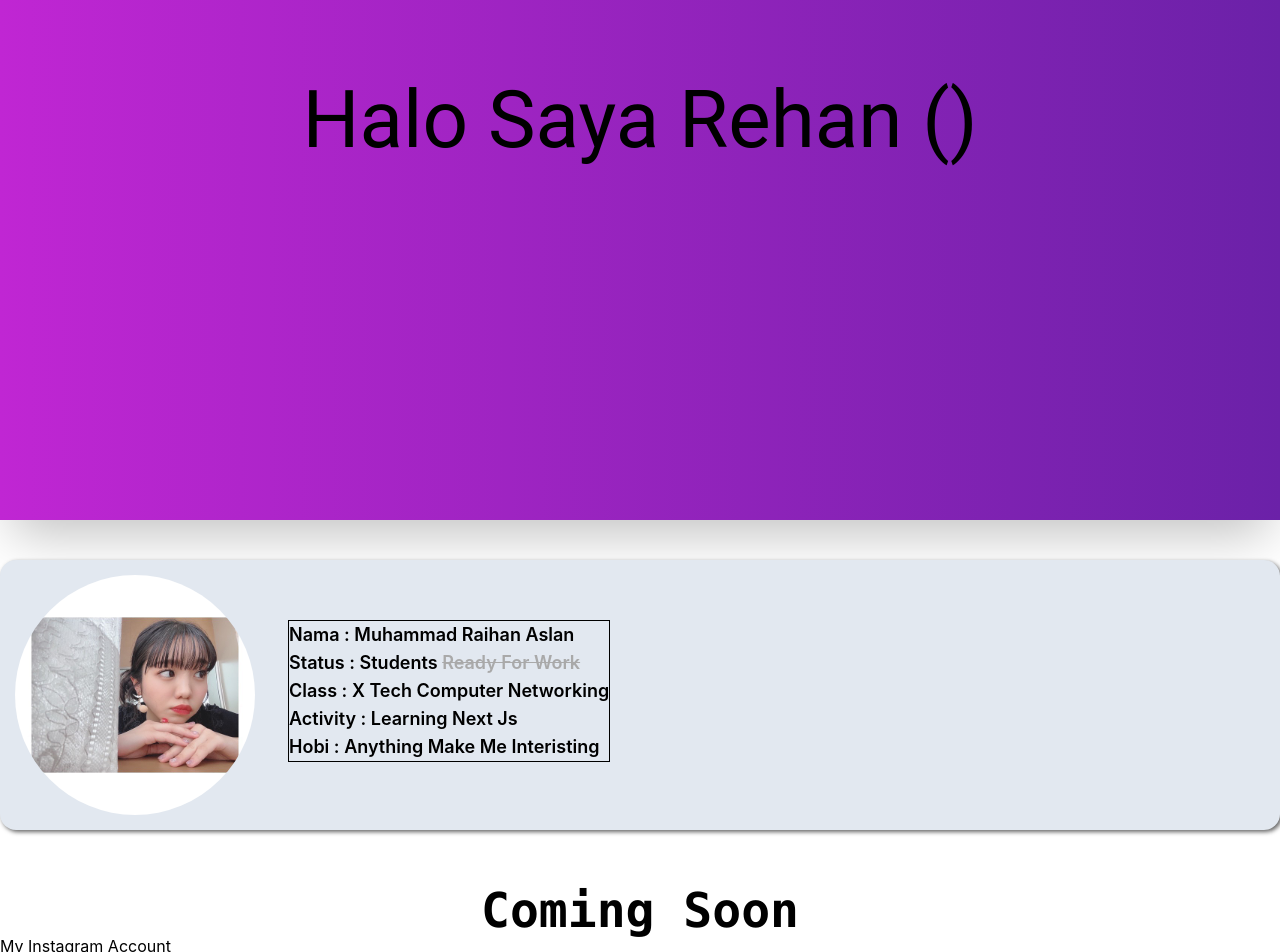
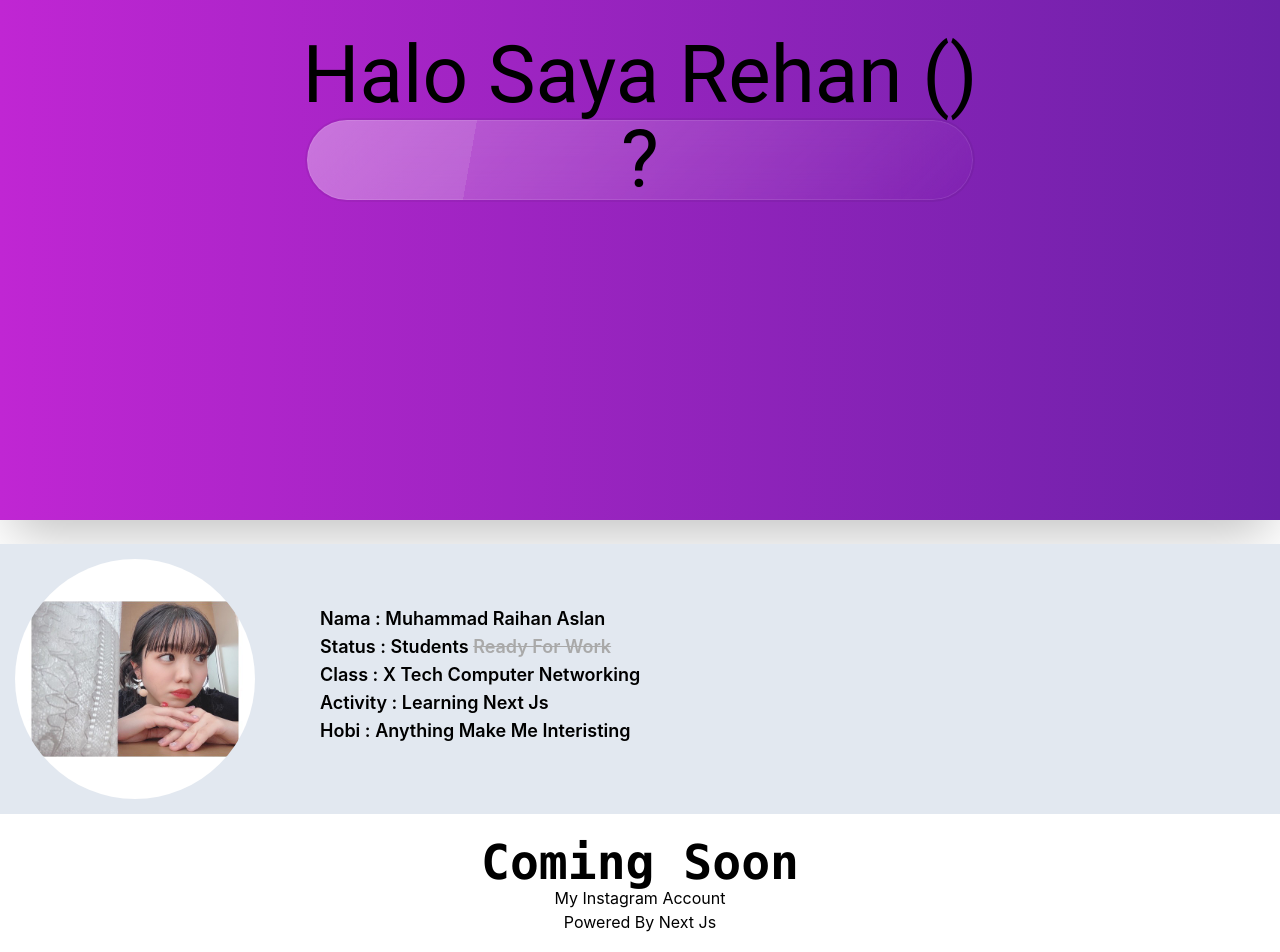
Before and after one commit to Reno121/ren-profile, a Next.js app: page / in a window 1280 px wide. Shown: the part 280-1232 px from the top of the page. Built offline with nearby package versions, Linux system fonts and the light colour scheme.

Commit message:
Hanya Perbaikan Kecil

```diff
--- a/package.json
+++ b/package.json
@@ -19,6 +19,7 @@
     "react-countdown": "^2.3.5",
     "react-dom": "18.2.0",
     "react-scroll": "^1.8.8",
+    "sass": "^1.56.2",
     "sharp": "^0.31.2"
   },
   "devDependencies": {
--- a/pages/_app.tsx
+++ b/pages/_app.tsx
@@ -1,4 +1,4 @@
-import '../styles/globals.css'
+import '../styles/globals.scss'
 import type { AppProps } from 'next/app'
 
 export default function App({ Component, pageProps }: AppProps) {
--- a/pages/index.tsx
+++ b/pages/index.tsx
@@ -2,6 +2,7 @@ import Navbar from "./komponen/navbar";
 import Hero from "./komponen/hero";
 import Footer from "./komponen/footer";
 import Profile from "./komponen/profile";
+
 
 export default function index(){
     return (
@@ -12,13 +13,14 @@ export default function index(){
             <Hero />
             <br />
             <Profile />
-            <section id="profile">
-            <h1 className="font-bold text-center text-5xl font-mono pt-10">Coming Soon</h1>
-            <h2><a href="https://www.instagram.com/muhamad_reno1215/">My Instagram Account</a></h2>
-            <h2 >Powered By Next Js</h2></section>
-            <p>Lorem ipsum dolor sit amet consectetur adipisicing elit. Voluptatibus aliquid soluta temporibus inventore hic pariatur nihil? Quasi ratione eum ab dicta exercitationem optio, sit consequuntur voluptatibus libero, laboriosam, autem possimus.</p>
-            <p>Lorem ipsum dolor sit amet consectetur adipisicing elit. Voluptatibus aliquid soluta temporibus inventore hic pariatur nihil? Quasi ratione eum ab dicta exercitationem optio, sit consequuntur voluptatibus libero, laboriosam, autem possimus.</p>
-            <p>Lorem ipsum dolor sit amet consectetur adipisicing elit. Voluptatibus aliquid soluta temporibus inventore hic pariatur nihil? Quasi ratione eum ab dicta exercitationem optio, sit consequuntur voluptatibus libero, laboriosam, autem possimus.</p>
+            <br />
+            <div className="testing">
+                <section id="profile">
+                <h1 className="font-bold text-5xl font-mono">Coming Soon</h1>
+                <h2><a href="https://www.instagram.com/muhamad_reno1215/">My Instagram Account</a></h2>
+                <h2 >Powered By Next Js</h2></section>
+            </div>
+            <br />
             <Footer />
         </div>
     );
--- a/pages/komponen/hero/index.tsx
+++ b/pages/komponen/hero/index.tsx
@@ -1,7 +1,13 @@
+import Link from "next/link"
+
 export default function Hero() {
   return (
     <section id="home"><div className="hro bg-gradient-to-r from-fuchsia-600 to-purple-800 shadow-2xl">
-        <h1 className="text-hro">Halo Saya Rehan ()</h1>
+      <div className="text-hro">
+        <h1 >Halo Saya Rehan ()</h1>
+        <h1 className="buttn-src glass"><Link href="/secret">?</Link></h1>
+      </div>
+
         </div></section>
             /*<section id="home">
             <div className="hero min-h-screen bg-gradient-to-r from-purple-500 to-pink-500">
--- a/pages/komponen/profile/index.tsx
+++ b/pages/komponen/profile/index.tsx
@@ -2,7 +2,7 @@ import Image from "next/image"
 
 export default function Profile() {
   return (
-    <div className="bg-slate-200 main-profile md:container md:mx-auto">
+    <div className="bg-slate-200 md:container md:mx-auto">
         <table cellPadding={10}>
             <tr>
                 <td>
--- /dev/null
+++ b/pages/komponen/skill/index.tsx
@@ -0,0 +1,10 @@
+import React from 'react'
+
+export default function skill() {
+  return (
+    <div>
+
+
+    </div>
+  )
+}
--- /dev/null
+++ b/pages/secret.tsx
@@ -0,0 +1,5 @@
+export default function secret() {
+  return (
+    <div>hai</div>
+  )
+}
--- a/styles/globals.css
+++ b/styles/globals.scss
@@ -63,8 +63,7 @@ a {
 }
 
 .main-profile {
-  margin: 1rem;
-  border-radius: 1rem;
+  border-radius: 0.5rem;
   box-shadow: 2px 2px 4px #666;
 }
 
@@ -74,7 +73,7 @@ a {
 }
 
 .status-profile {
-  border: 1px solid black;
+  padding: 2rem;
   margin: 8px;
   margin-top: auto;
 }
@@ -82,3 +81,24 @@ a {
 .tak{
   color: darkgray;
 }
+
+.testing{
+  margin: auto;
+  text-align: center;
+  justify-content: center;
+  display: grid;
+}
+
+a:hover {
+  color: gray;
+}
+
+.buttn-src {
+  font-size: 5rem;
+  border-radius: 9999px;
+  margin: 5px;
+}
+
+.buttn-src:hover {
+  background-color: azure;
+}
```
Also changed, not shown: 2 other files (tests, documents, lock files or other folders).
